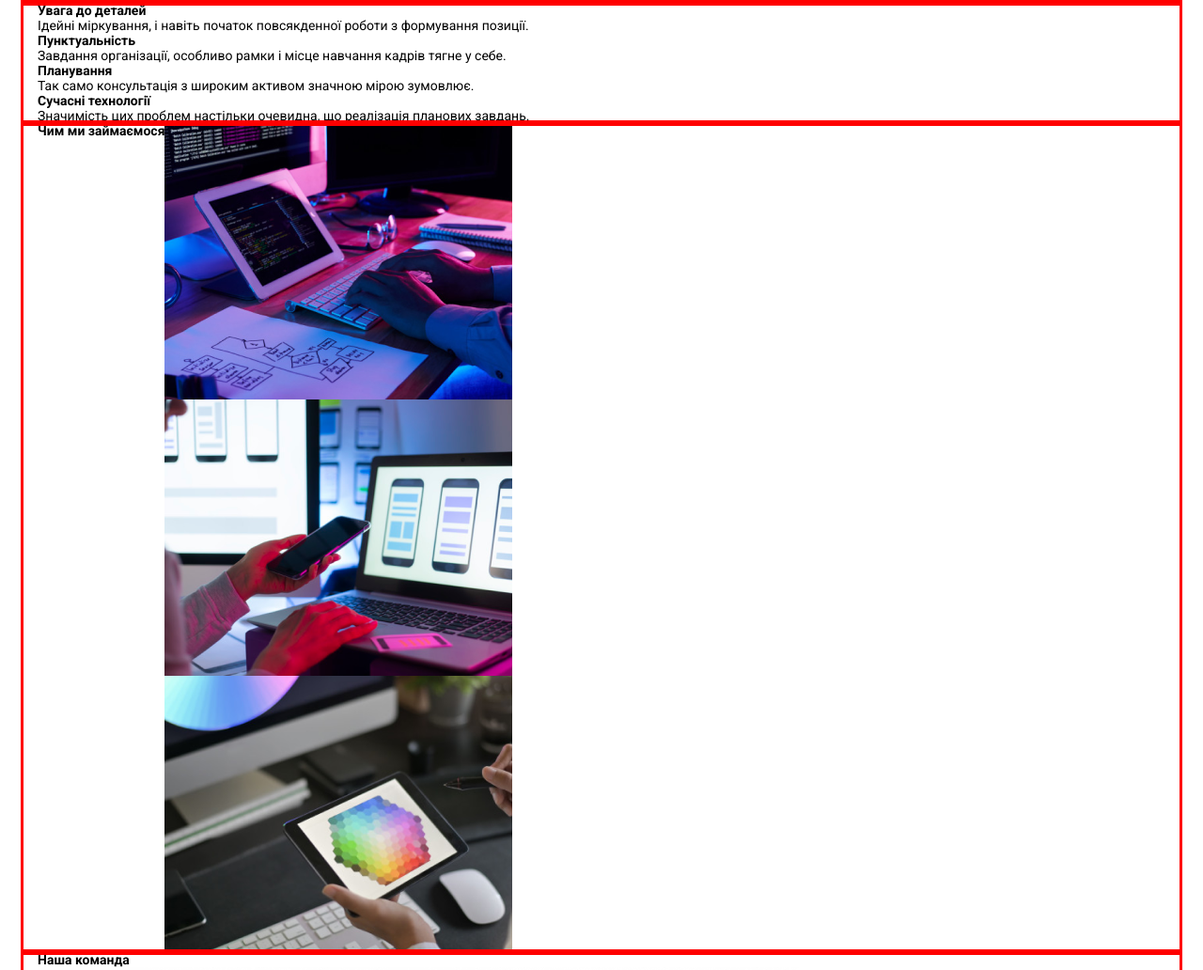
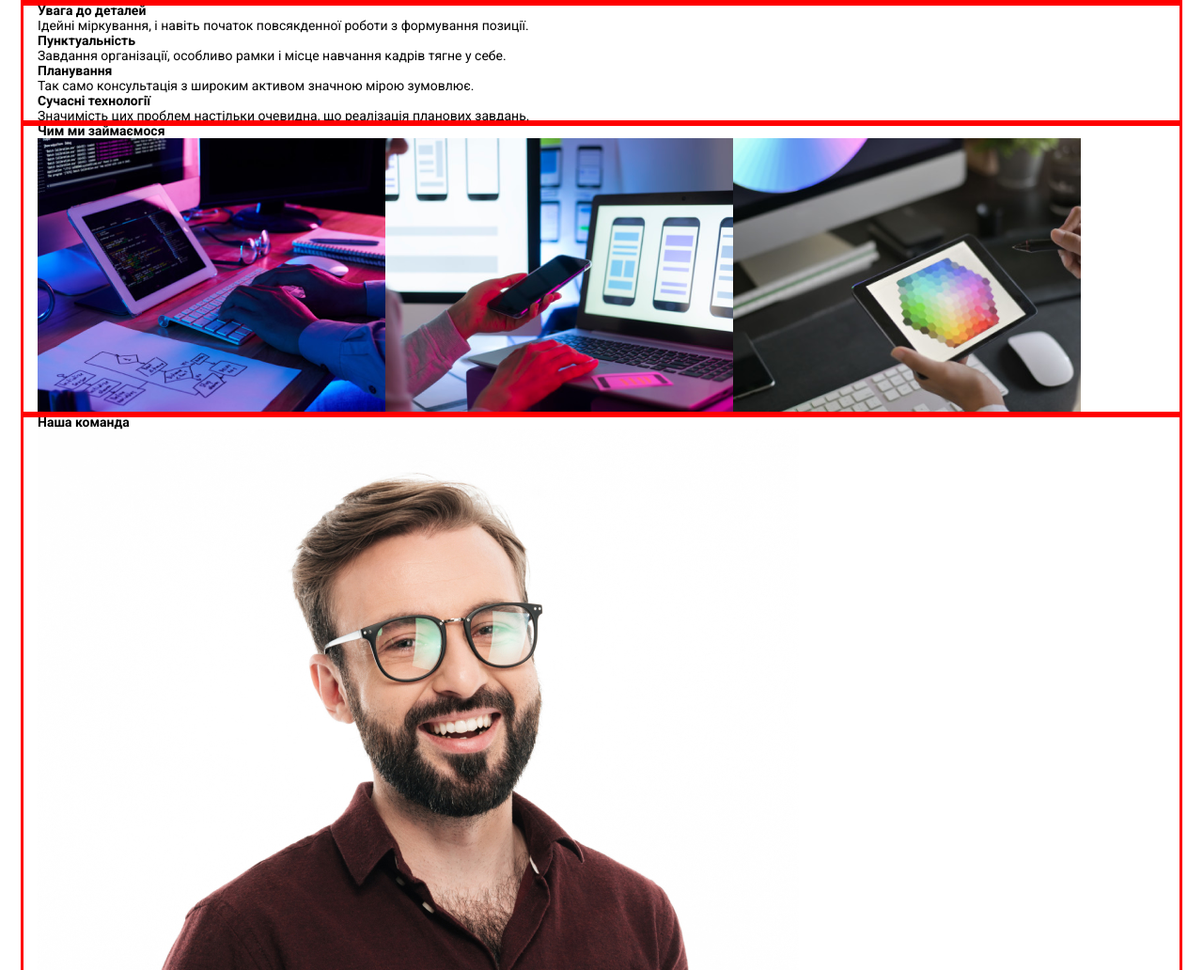
Before and after one commit to Mamaxa2512/WebStudia, a plain HTML site: page index.html in a window 1280 px wide. Shown: the part 560-1592 px from the top of the page at 94% size. Drawn offline with Linux system fonts and the light colour scheme.

Commit message:
все ок

```diff
--- a/index.html
+++ b/index.html
@@ -70,7 +70,7 @@
     <section class="about-us">
         <div class="container about-us__container">
             <h2 class="about-us__title">Чим ми займаємося</h2>
-            <ul class="about-us__list about-us__images">
+            <ul class="about-us__list">
                 <li class="about-us__item">
                     <img src="./images/about-us1.png" alt="#" class="about-us__image">
                 </li>
--- a/style.css
+++ b/style.css
@@ -32,7 +32,6 @@ h1{
     padding-bottom: 200px;
     gap: 29px;
 }
-.about-us__container{
+.about-us__list{
     display: flex;
-    flex-direction: row;
 }
```
